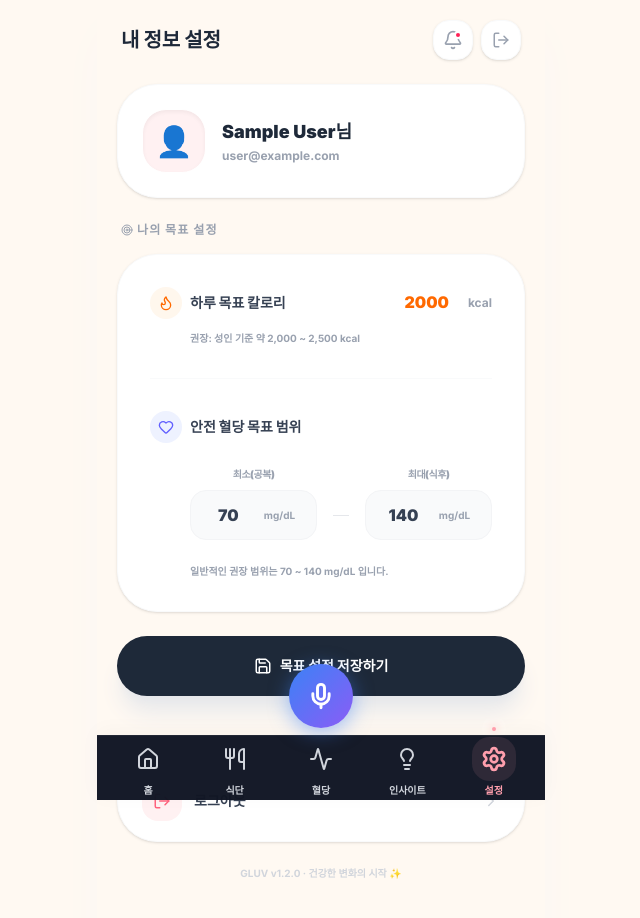
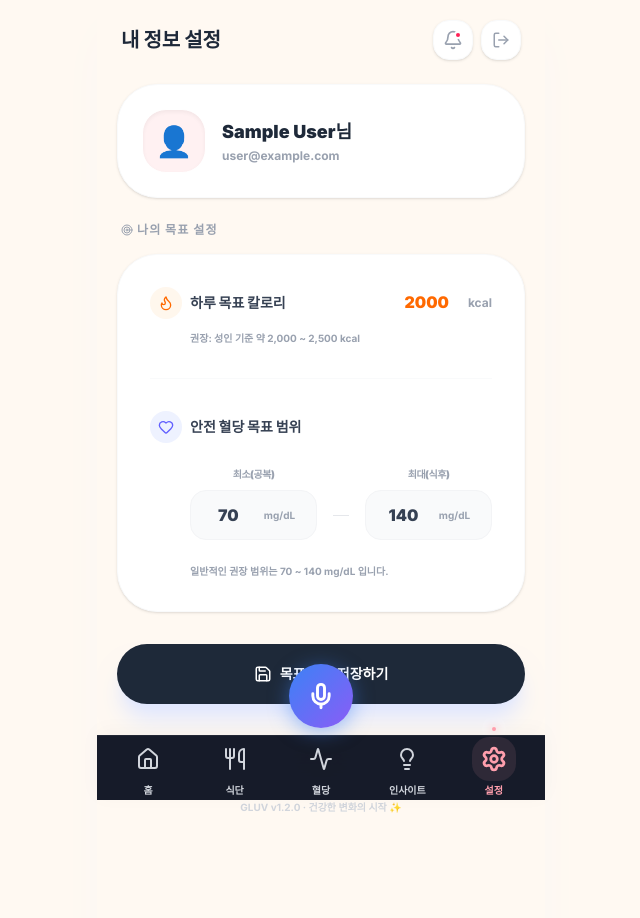
Before and after one commit to windyflower1219-design/GLUV, a Next.js app: page /profile in a window 1280 px wide. Shown: the top 918 px of the page, without its empty margins (319-959 px from the left). Built offline with nearby package versions, Linux system fonts and the light colour scheme; no server answers; the database is empty; sample sign-in values are in the browser's storage.

Commit message:
style: 설정 페이지 UI 정리 및 불필요한 요소 제거

```diff
--- a/src/app/profile/page.tsx
+++ b/src/app/profile/page.tsx
@@ -163,38 +163,31 @@ export default function ProfilePage() {
         )}
 
         {/* 저장 버튼 */}
+        <div className="pt-2">
           <button
             onClick={handleUpdate}
             disabled={saving}
-          className="w-full bg-gray-800 text-white py-5 rounded-[32px] font-black text-sm shadow-xl shadow-gray-200 active:scale-95 transition-all flex items-center justify-center gap-2"
+            className="w-full bg-gray-800 text-white py-5 rounded-[32px] font-black text-sm shadow-xl shadow-indigo-100 active:scale-95 transition-all flex items-center justify-center gap-2"
           >
             {saving ? <Loader2 className="animate-spin" size={18} /> : <Save size={18} />}
             목표 설정 저장하기
           </button>
+        </div>
 
-        <div className="h-4" />
-
-        {/* 기타 액션 */}
-        <div className="bg-white rounded-[40px] overflow-hidden shadow-sm border border-gray-50">
+        {/* 기타 액션: 불필요한 카드 제거 및 심플한 버튼 스타일 */}
+        <div className="flex flex-col items-center gap-6 pt-4">
           <button
             onClick={handleLogout}
-            className="w-full px-6 py-5 flex items-center justify-between hover:bg-rose-50 transition-colors group"
+            className="text-xs font-black text-rose-400 hover:text-rose-600 transition-colors px-6 py-2 rounded-xl bg-rose-50/50"
           >
-            <div className="flex items-center gap-3">
-              <div className="w-10 h-10 rounded-2xl bg-rose-50 flex items-center justify-center">
-                <LogOut size={18} className="text-rose-400" />
-              </div>
-              <span className="text-sm font-bold text-gray-700 group-hover:text-rose-500">로그아웃</span>
-            </div>
-            <ChevronRight size={18} className="text-gray-300" />
+            로그아웃
           </button>
-        </div>
 
-        {/* 하단 캡션 */}
-        <p className="text-center text-[10px] font-bold text-gray-300">
+          <p className="text-[10px] font-bold text-gray-300">
             GLUV v1.2.0 · 건강한 변화의 시작 ✨
           </p>
         </div>
       </div>
+    </div>
   );
 }
```
Lines whose indentation alone changed are shown as unchanged.
